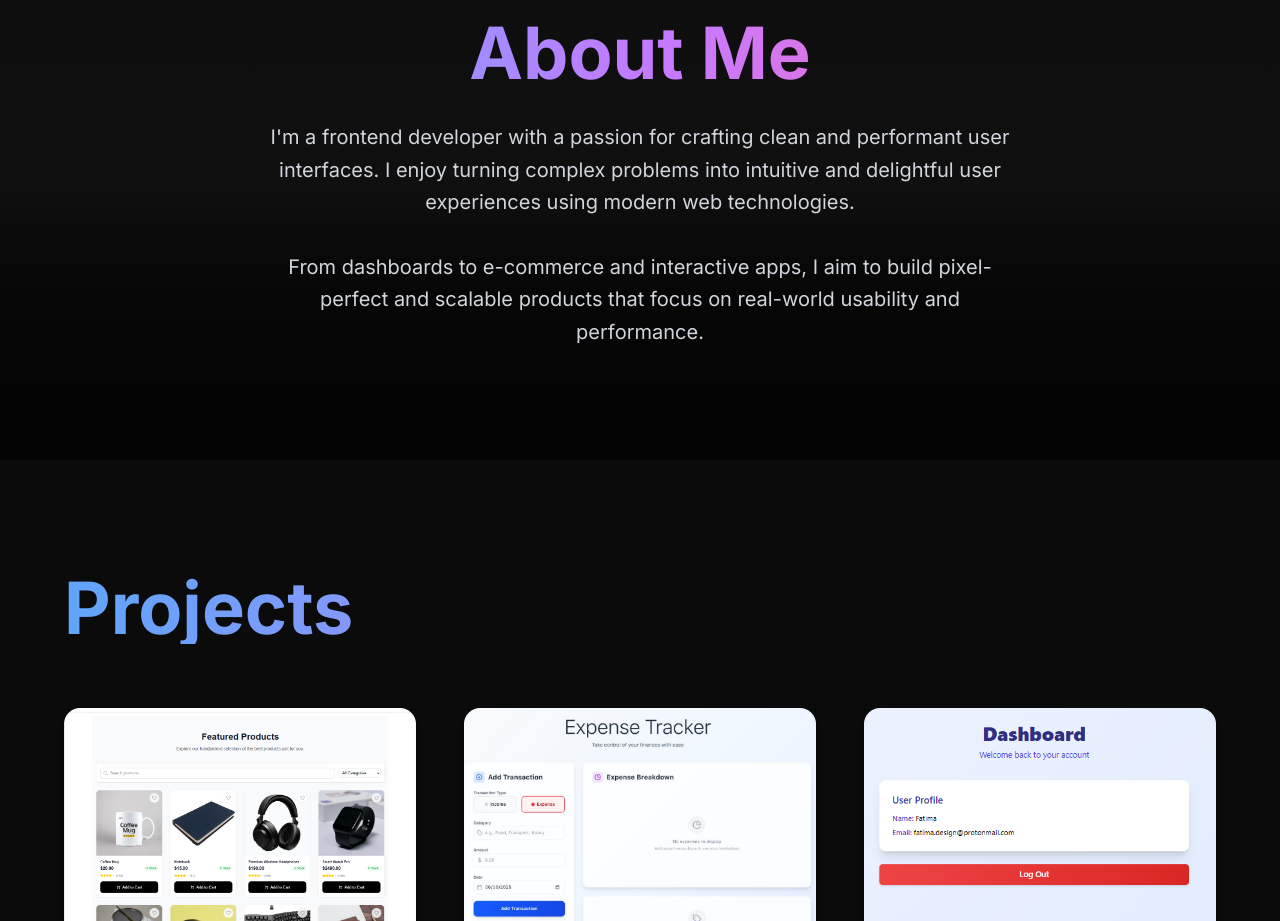
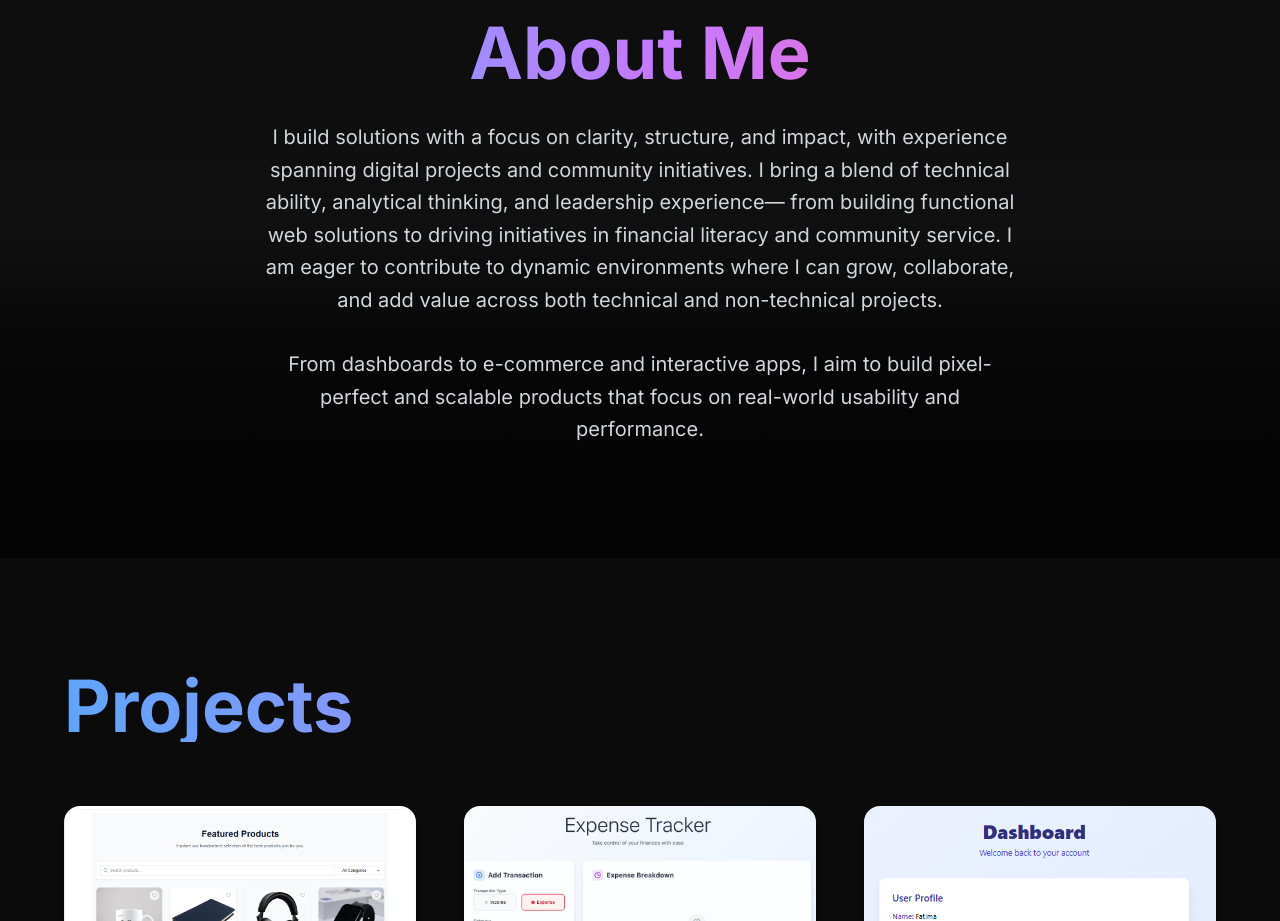
Before and after one commit to A-n-u-O/Anu-s-Portfolio, a Next.js app: page / in a window 1280 px wide. Shown: the part 960-1881 px from the top of the page. Built offline with nearby package versions, Linux system fonts and the light colour scheme.

Commit message:
changes made

```diff
--- a/src/components/About.tsx
+++ b/src/components/About.tsx
@@ -24,10 +24,11 @@ export default function About() {
         </motion.h2>
 
         <p className="text-lg lg:text-xl text-gray-300 leading-relaxed max-w-3xl mx-auto">
-          I&apos;m a frontend developer with a passion for crafting clean and
-          performant user interfaces. I enjoy turning complex problems into
-          intuitive and delightful user experiences using modern web
-          technologies.
+          I build solutions with a focus on clarity, structure, and impact, with experience spanning digital projects and
+community initiatives. I bring a blend of technical ability, analytical thinking, and leadership experience—
+from building functional web solutions to driving initiatives in financial literacy and community service. I am
+eager to contribute to dynamic environments where I can grow, collaborate, and add value across both
+technical and non-technical projects.
         </p>
 
         <p className="text-lg lg:text-xl text-gray-300 leading-relaxed max-w-3xl mx-auto">
```
